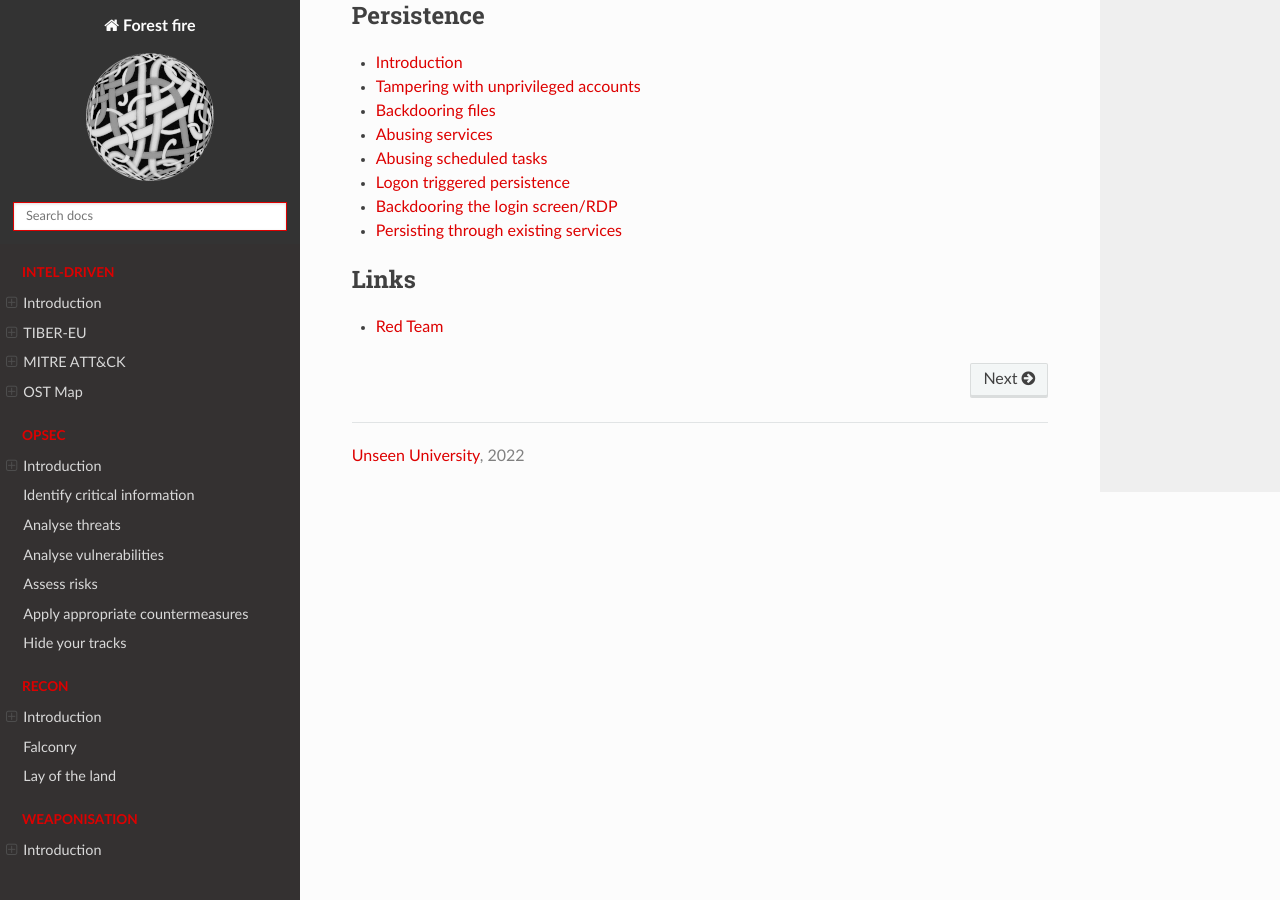
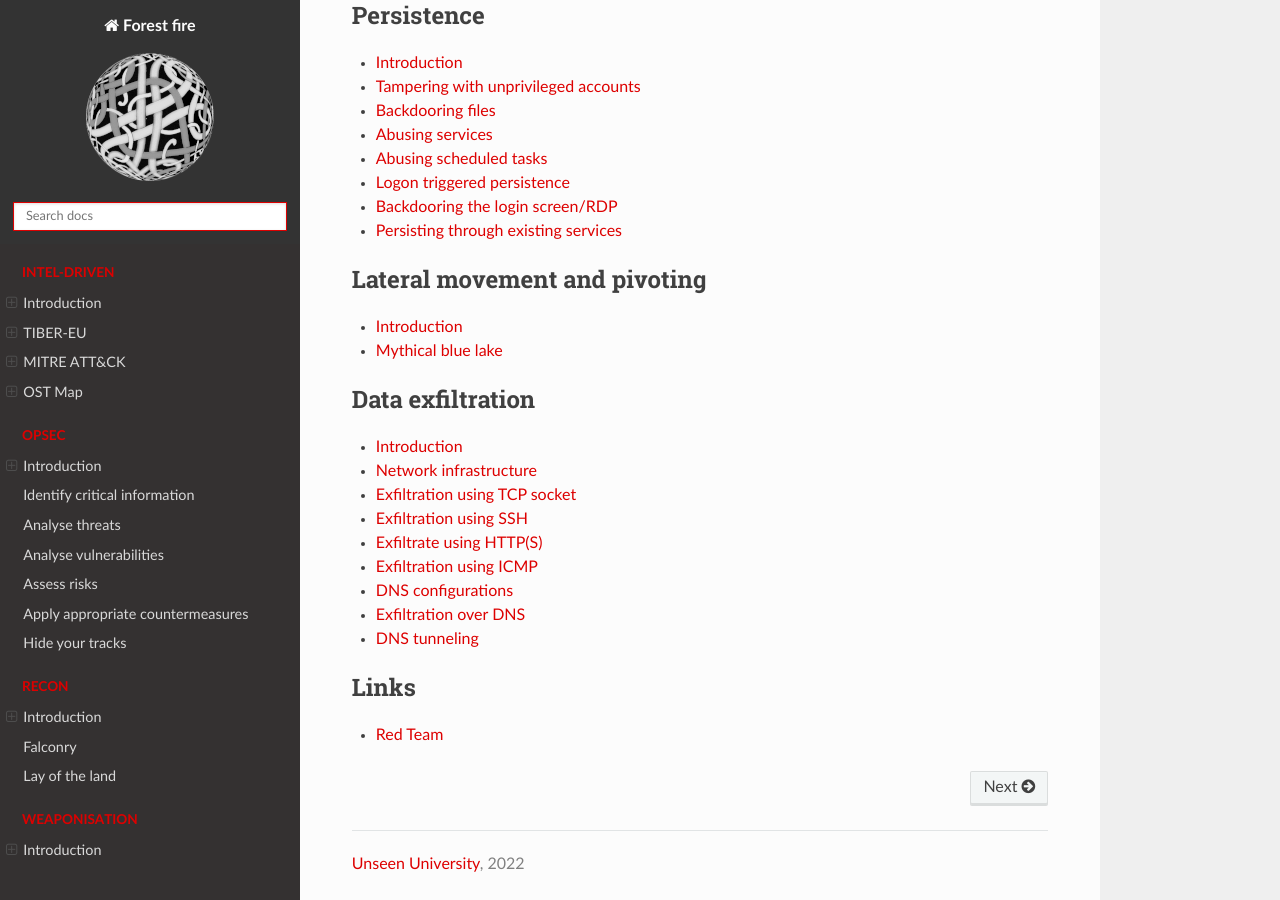
Before and after one commit to tymyrddin/red-hurdles, a Sphinx documentation site: the page built from source/index.rst, in a window 1280 px wide and 900 px high, scrolled down 2155 px. Built offline with Sphinx 7.4.7 and the Read the Docs theme 2.0.0, drawn with Linux system fonts in a browser that asks for light colours; some of the changed text lies outside the part shown.

```diff
--- a/source/conf.py
+++ b/source/conf.py
@@ -79,5 +79,6 @@ html_show_copyright = False
 intersphinx_mapping = {
     "red-network": ("https://tymyrddin.github.io/red-network/", None),
     "red-iac": ("https://tymyrddin.github.io/red-iac/", None),
+    "red-ad": ("https://tymyrddin.github.io/red-ad/", None),
 }
 myst_url_schemes = ["http", "https", ]
--- /dev/null
+++ b/source/docs/exfiltration/README.md
@@ -0,0 +1,23 @@
+# Introduction
+
+## What?
+
+Data exfiltration is a non-traditional approach for copying and transferring data from a compromised to an
+attacker's machine. The data exfiltration technique is used to emulate the normal network activities, and
+relies on common network protocols such as DNS, HTTP, SSH, etc.
+
+## Why?
+
+Data Exfiltration over common protocols is challenging to detect and distinguish between legitimate and malicious
+traffic.
+
+## How?
+
+* [Network infrastructure](infra.md)
+* [Exfiltration using TCP socket](tcp.md)
+* [Exfiltration using SSH](ssh.md)
+* [Exfiltrate using HTTP(S)](https.md)
+* [Exfiltration using ICMP](icmp.md)
+* [DNS configurations](dns-conf.md)
+* [Exfiltration over DNS](dns.md)
+* [DNS tunneling](dns-tunnel.md)
--- /dev/null
+++ b/source/docs/exfiltration/dns-conf.md
@@ -0,0 +1 @@
+# DNS configurations
--- /dev/null
+++ b/source/docs/exfiltration/dns-tunnel.md
@@ -0,0 +1 @@
+# DNS tunneling
--- /dev/null
+++ b/source/docs/exfiltration/dns.md
@@ -0,0 +1 @@
+# Exfiltration over DNS
--- /dev/null
+++ b/source/docs/exfiltration/https.md
@@ -0,0 +1 @@
+# Exfiltrate using HTTP(S)
--- /dev/null
+++ b/source/docs/exfiltration/icmp.md
@@ -0,0 +1 @@
+# Exfiltration using ICMP
--- /dev/null
+++ b/source/docs/exfiltration/infra.md
@@ -0,0 +1 @@
+# Network infrastructure
--- /dev/null
+++ b/source/docs/exfiltration/ssh.md
@@ -0,0 +1 @@
+# Exfiltration using SSH
--- /dev/null
+++ b/source/docs/exfiltration/tcp.md
@@ -0,0 +1 @@
+# Exfiltration using TCP socket
--- a/source/index.rst
+++ b/source/index.rst
@@ -124,6 +124,31 @@ Forest fire
    docs/persistence/existing.md
 
 .. toctree::
+   :glob:
+   :maxdepth: 1
+   :includehidden:
+   :caption: Lateral movement and pivoting
+
+   docs/pivot/README.md
+   Mythical blue lake <https://tymyrddin.github.io/red-ad/docs/pivot/README.html>
+
+.. toctree::
+   :glob:
+   :maxdepth: 1
+   :includehidden:
+   :caption: Data exfiltration
+
+   docs/exfiltration/README.md
+   docs/exfiltration/infra.md
+   docs/exfiltration/tcp.md
+   docs/exfiltration/ssh.md
+   docs/exfiltration/https.md
+   docs/exfiltration/icmp.md
+   docs/exfiltration/dns-conf.md
+   docs/exfiltration/dns.md
+   docs/exfiltration/dns-tunnel.md
+
+.. toctree::
    :caption: Links
 
    Red Team <https://tymyrddin.github.io/red/>
```
Also changed, not shown: other parts of source/index.rst (+1 -1 lines), source/docs/pivot/README.md (added, +14 -0 lines).
